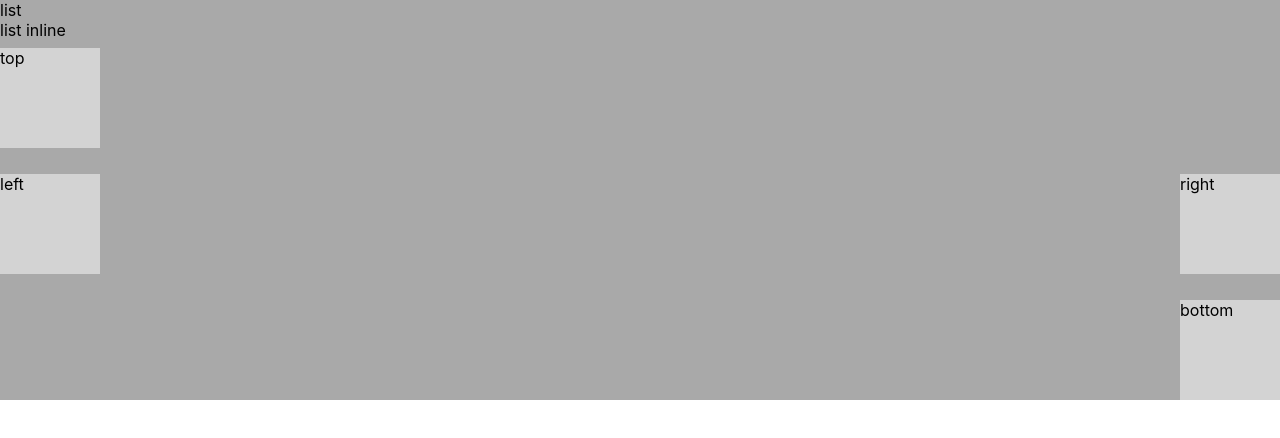
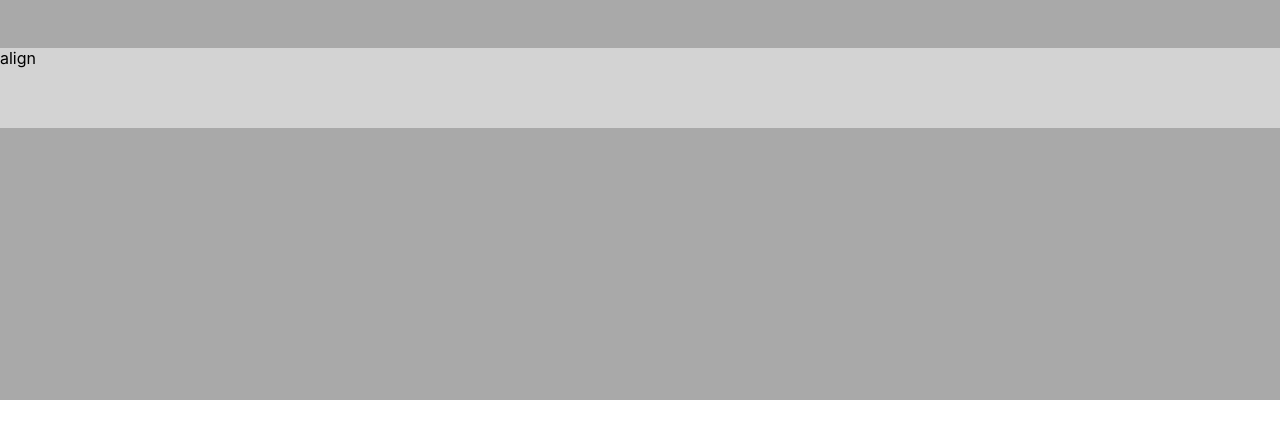
Before and after one commit to museMKUltra/rayout-system, a React (Create React App) app: page / in a window 1280 px wide. Shown: the top 438 px of the page. Built offline with nearby package versions, Linux system fonts and the light colour scheme.

Commit message:
add components & stories of RayoutAlign

```diff
--- a/src/App.js
+++ b/src/App.js
@@ -1,47 +1,23 @@
 import React from 'react'
 import './App.css'
 import styled from 'styled-components'
-import { position, layout } from 'styled-system'
-import RayoutAbsolute from './components/RayoutAbsolute.jsx'
-import RayoutList from './components/RayoutList.jsx'
-import RayoutListInline from './components/RayoutListInline.jsx'
+import { layout } from 'styled-system'
+import RayoutAlign from './components/RayoutAlign.jsx'
 
-const Box = styled.div`
+const Box = styled(RayoutAlign)`
 	background: darkgray;
-	${position}
 	${layout}
 `
 
 const Div = styled.div`
-	height: 100px;
-	width: 100px;
+	height: 80px;
 	background: lightgray;
-	${layout}
 `
 
 function App() {
 	return (
-		<Box position={'relative'} height={'400px'}>
-			<RayoutAbsolute paddingTop={10}>
-				<RayoutAbsolute.TopLeft>
-					<Div>top</Div>
-				</RayoutAbsolute.TopLeft>
-				<RayoutAbsolute.Left>
-					<Div>left</Div>
-				</RayoutAbsolute.Left>
-				<RayoutAbsolute.Right>
-					<Div>right</Div>
-				</RayoutAbsolute.Right>
-				<RayoutAbsolute.BottomRight>
-					<Div>bottom</Div>
-				</RayoutAbsolute.BottomRight>
-			</RayoutAbsolute>
-			<RayoutList>
-				<div>list</div>
-			</RayoutList>
-			<RayoutListInline>
-				<div>list inline</div>
-			</RayoutListInline>
+		<Box paddingTop={10} height={'400px'}>
+			<Div>align</Div>
 		</Box>
 	)
 }
--- /dev/null
+++ b/src/components/RayoutAlign.jsx
@@ -0,0 +1,75 @@
+import React from 'react'
+import styled from 'styled-components'
+import theme from '../configs/theme.js'
+import { ThemeProvider } from 'styled-components'
+import { space, flexbox } from 'styled-system'
+import PropTypes from 'prop-types'
+
+const horizontalAlignMapping = {
+	default: '',
+	left: 'start',
+	center: 'center',
+	right: 'end',
+}
+
+const verticalAlignMapping = {
+	default: '',
+	top: 'start',
+	center: 'center',
+	bottom: 'end',
+}
+
+const Container = styled.div`
+	display: grid;
+	grid-template-columns: minmax(0, auto);
+	box-sizing: border-box;
+	${space}
+  ${flexbox}
+`
+
+function RayoutAlign({
+	paddingTop,
+	paddingBottom,
+	paddingLeft,
+	paddingRight,
+	horizontalAlign,
+	verticalAlign,
+	children,
+	...rest
+}) {
+	return (
+		<ThemeProvider theme={theme}>
+			<Container
+				pt={paddingTop}
+				pb={paddingBottom}
+				pl={paddingLeft}
+				pr={paddingRight}
+				justifyContent={horizontalAlignMapping[horizontalAlign]}
+				alignContent={verticalAlignMapping[verticalAlign]}
+				{...rest}
+			>
+				{children}
+			</Container>
+		</ThemeProvider>
+	)
+}
+
+RayoutAlign.propTypes = {
+	paddingTop: PropTypes.number,
+	paddingBottom: PropTypes.number,
+	paddingLeft: PropTypes.number,
+	paddingRight: PropTypes.number,
+	horizontalAlign: PropTypes.oneOf(['default', 'left', 'center', 'right']),
+	verticalAlign: PropTypes.oneOf(['default', 'top', 'center', 'bottom']),
+}
+
+RayoutAlign.defaultProps = {
+	paddingTop: 0,
+	paddingBottom: 0,
+	paddingLeft: 0,
+	paddingRight: 0,
+	horizontalAlign: 'default',
+	verticalAlign: 'default',
+}
+
+export default RayoutAlign
```
Also changed, not shown: 1 other file (tests, documents, lock files or other folders).
